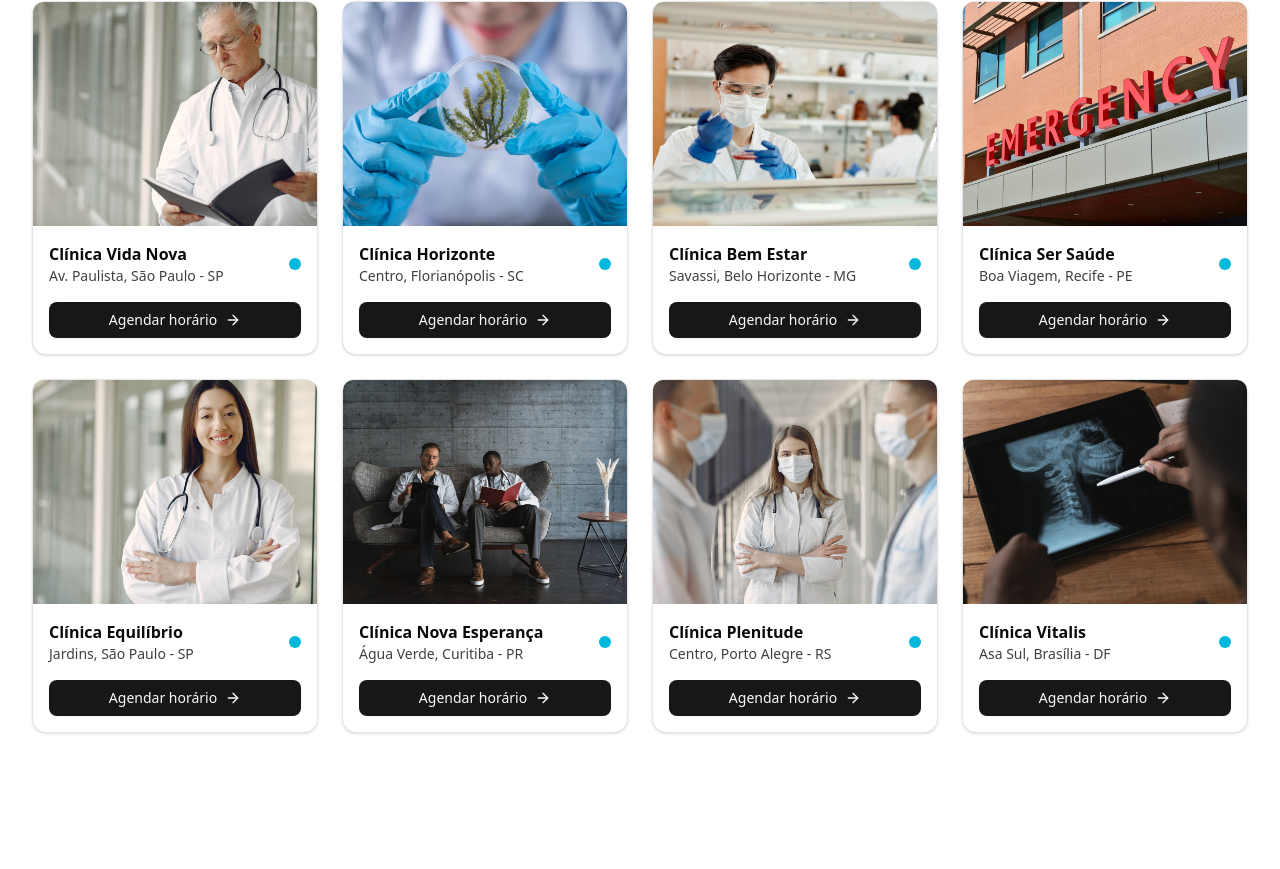
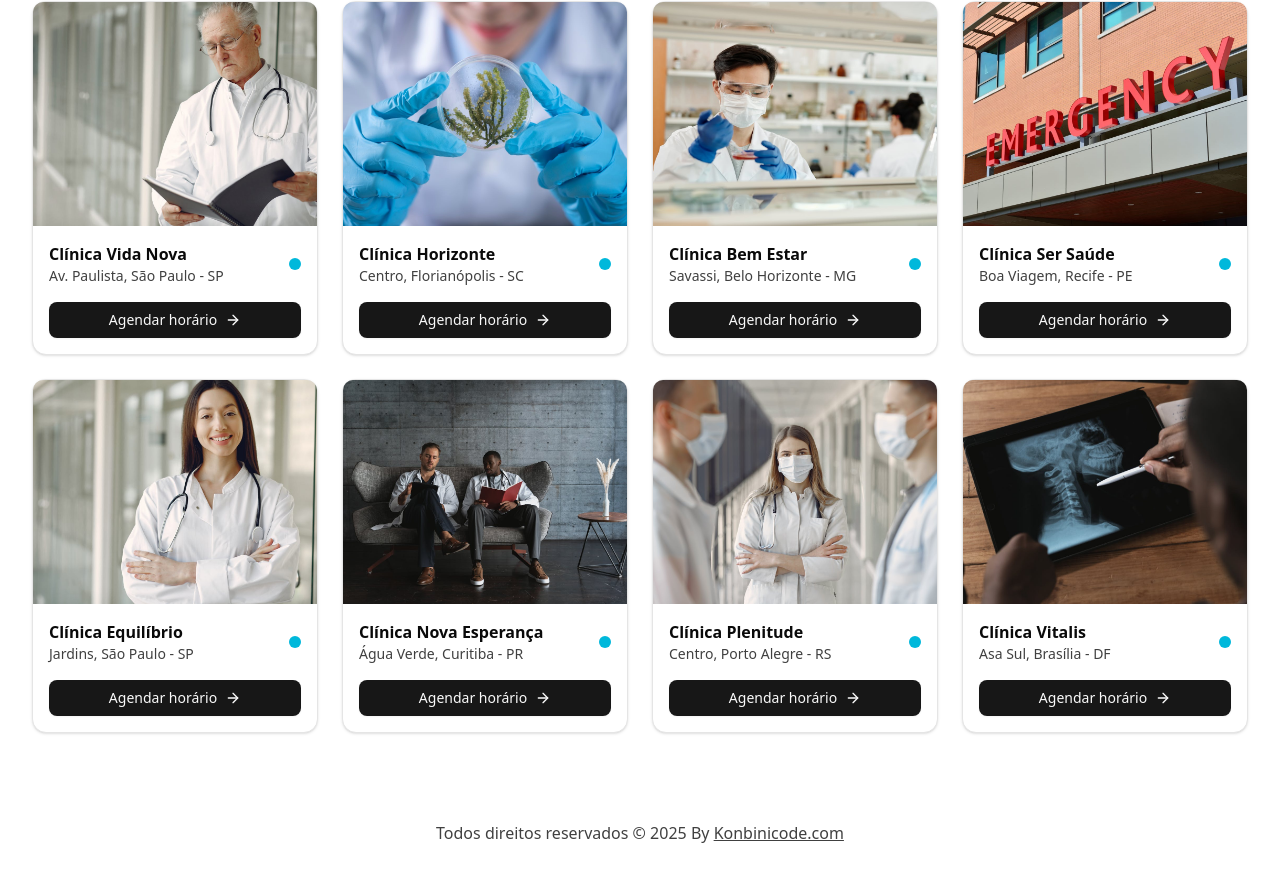
Before and after one commit to fernandohiroshi/micro-saas-app, a Next.js app: page / in a window 1280 px wide. Shown: the part 547-1416 px from the top of the page. Before the commit the page ends 1344 px from the top, so only its background shows below. Built offline with nearby package versions, Linux system fonts and the light colour scheme.

Commit message:
feat: add footer section

```diff
--- /dev/null
+++ b/src/app/(public)/_components/footer.tsx
@@ -0,0 +1,16 @@
+export default function Footer() {
+  return (
+    <footer className="p-6 text-center text-neutral-700 text-sm md:text-base">
+      <p>
+        Todos direitos reservados © {new Date().getFullYear()} By{" "}
+        <a
+          href="https://konbinicode.com/pt"
+          target="_blank"
+          className="hover:font-semibold ease-in-out duration-200 underline"
+        >
+          Konbinicode.com
+        </a>
+      </p>
+    </footer>
+  );
+}
--- a/src/app/(public)/page.tsx
+++ b/src/app/(public)/page.tsx
@@ -1,3 +1,4 @@
+import Footer from "./_components/footer";
 import { Header } from "./_components/header";
 import { Hero } from "./_components/hero";
 import Professionals from "./_components/professionals";
@@ -11,6 +12,8 @@ export default function Home() {
         <Hero />
 
         <Professionals />
+
+        <Footer />
       </div>
     </div>
   );
```
